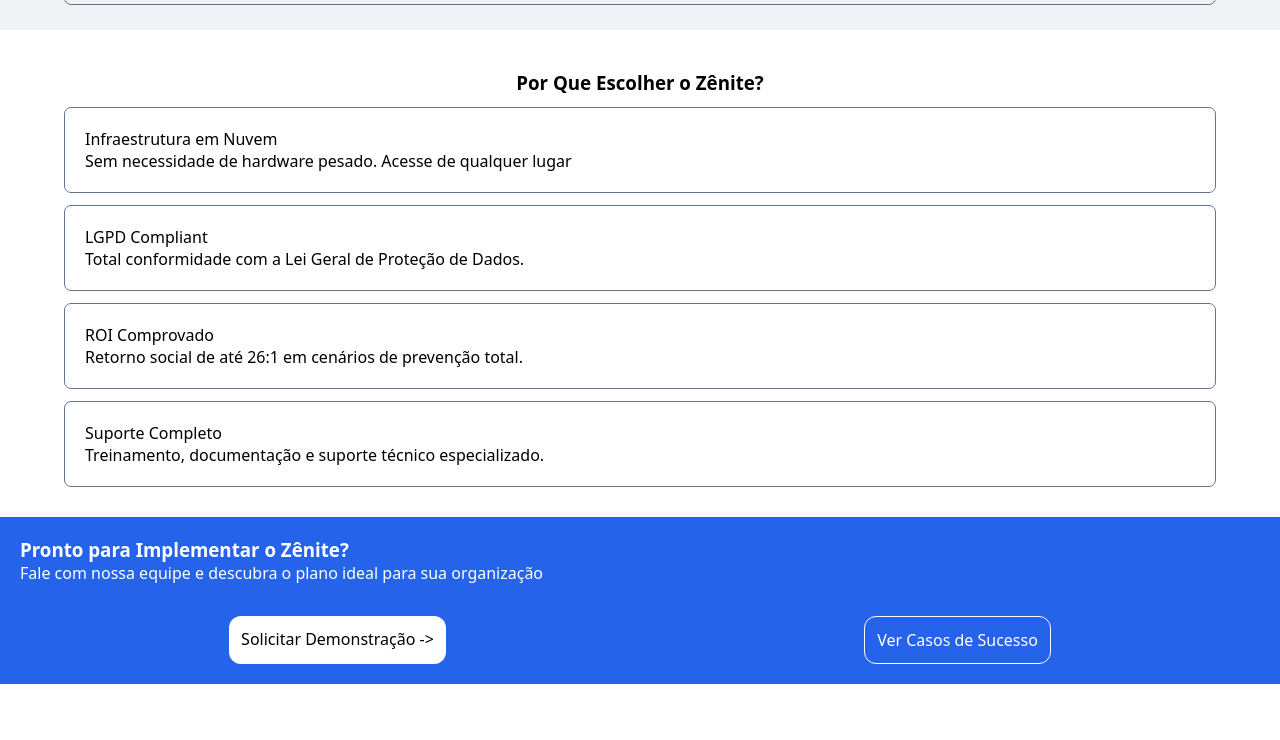
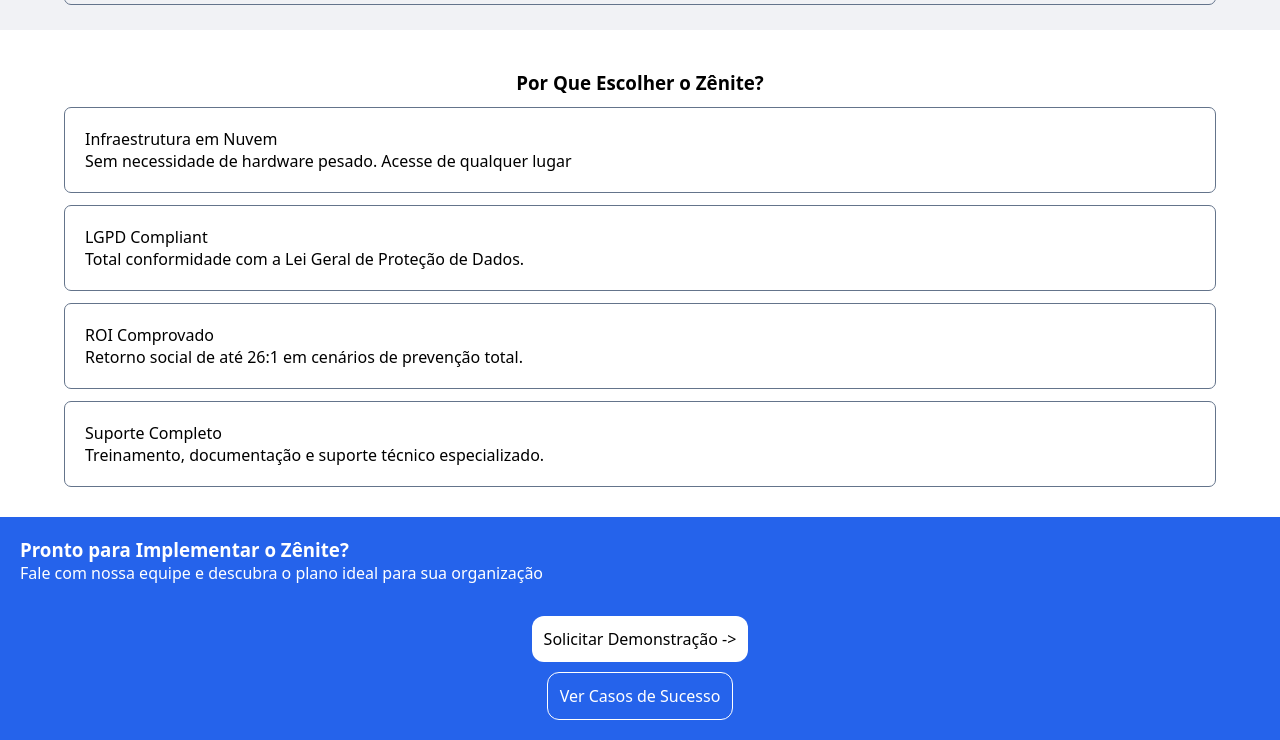
Before and after one commit to jdserenity/senac-projecto-integrador-grupo-legal, a plain HTML site: page paginas/comercializacao.html in a window 1280 px wide. Shown: the part 3365-4105 px from the top of the page. Before the commit the page ends 4049 px from the top, so only its background shows below. Drawn offline with Linux system fonts and the light colour scheme.

Commit message:
pagina-comercializacao

```diff
--- a/styles/comercializacao.css
+++ b/styles/comercializacao.css
@@ -180,6 +180,12 @@
         cursor: pointer;
         display: flex;
         justify-content: space-around;
+        align-items: center;
+        flex-direction: column;
+        gap: 10px;
+        width: 60%;
+        margin-right: auto;
+        margin-left: auto;
     }
     .request{
         background-color: white;
```
